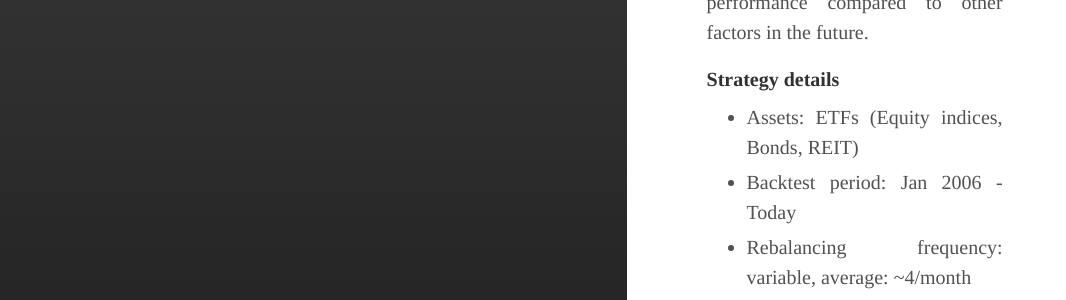
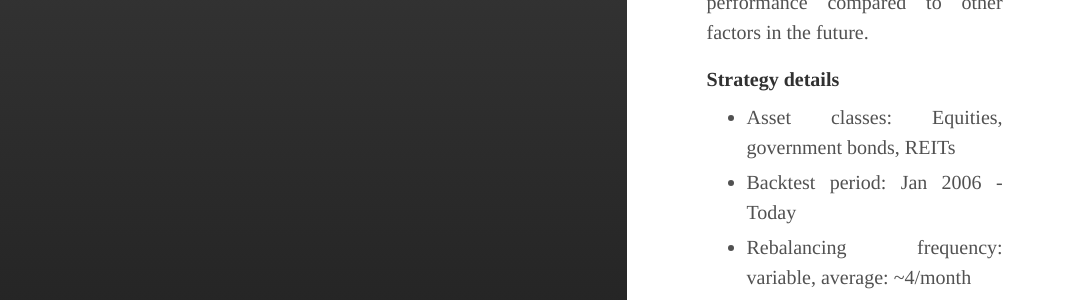
Before and after one commit to IthacaResearch/ithacaresearch.github.io, a Jekyll site: the page built from _posts/2020-09-03-Minimum-Variance-Momentum.md, in a window 1280 px wide. Shown: the part 909-1209 px from the top of the page, without its empty margins (0-1066 px from the left). Built offline with Jekyll 4.4.1, drawn with Linux system fonts in a browser that asks for light colours.

Commit message:
Update 2020-09-03-Minimum-Variance-Momentum.md

```diff
--- a/_posts/2020-09-03-Minimum-Variance-Momentum.md
+++ b/_posts/2020-09-03-Minimum-Variance-Momentum.md
@@ -14,7 +14,7 @@ The main advantage of this strategy is its ability to capture the high returns o
 The main risk of this strategy is its dependence on the persistence of the momentum factor in global markets. Although there is no evidence of the fading of the momentum factor, it is reasonable to assume that it might undergo periods of under-performance compared to other factors in the future.
 
 #### Strategy details
-* Assets: ETFs (Equity indices, Bonds, REIT)
+* Asset classes: Equities, government bonds, REITs
 * Backtest period: Jan 2006 - Today
 * Rebalancing frequency: variable, average: ~4/month
 * CAGR: 15.9 %
```
